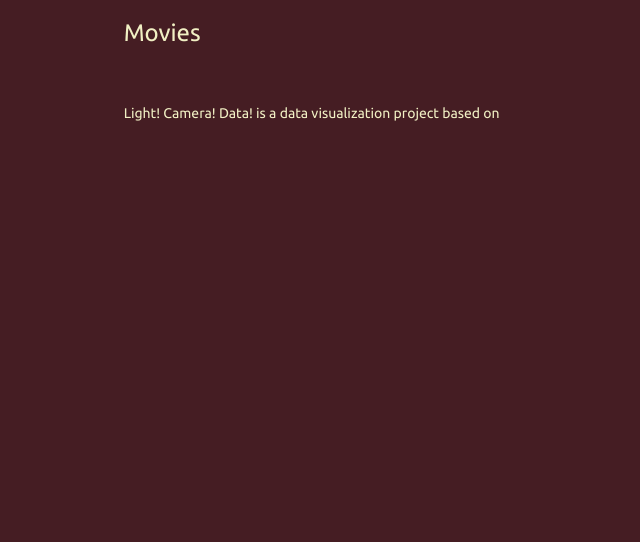
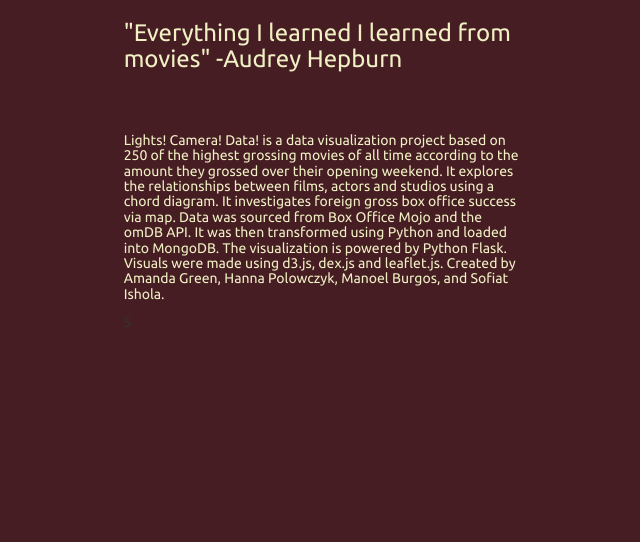
Before and after one commit to hpolowczyk/light_camera_data, a Flask app: page /about in a window 1280 px wide. Shown: the part 62-604 px from the top of the page, without its empty margins (318-958 px from the left). Run offline with Flask 2, Linux system fonts and the light colour scheme; data that the repository does not hold is empty; some libraries are stand-ins or nearby versions.

Commit message:
additional info in About page

```diff
--- a/flask_website/templates/about.html
+++ b/flask_website/templates/about.html
@@ -38,11 +38,18 @@
     </div>
     <div class="col-md-4">
       <div class="about">
-      <h3>Movies</h3>
+      <h3>"Everything I learned I learned from movies"  -Audrey Hepburn</h3>
       <br>
       <br>
-      <h5>Light! Camera! Data! is a data visualization project based on</h5>
-    </div>
+      <h5>Lights! Camera! Data! is a data visualization project based on 250 of the highest grossing movies of all time according to the amount they grossed over their opening weekend.
+        It explores the relationships between films, actors and studios using a chord diagram. It investigates foreign gross box office success via map.
+
+        Data was sourced from Box Office Mojo and the omDB API. It was then transformed using Python and loaded into MongoDB. The visualization is powered by Python Flask.
+
+        Visuals were made using d3.js, dex.js and leaflet.js.
+
+        Created by Amanda Green, Hanna Polowczyk, Manoel Burgos, and Sofiat Ishola.</h5>
+    </div>S
     </div>
     <div class="col-md-4">
         {% for item in inventory[72:144]  %}
```
